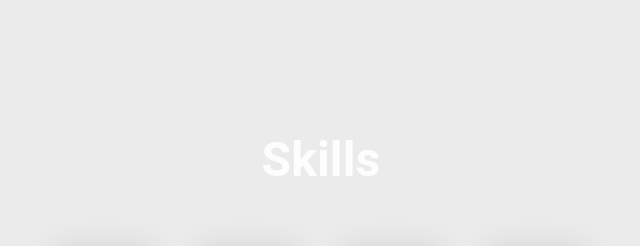
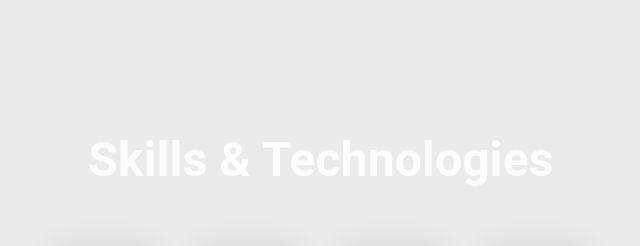
Before and after one commit to Tiwari007/Vivek_Tiwari_Portfolio, a React (Create React App) app: page / in a window 1280 px wide. Shown: the part 940-1186 px from the top of the page, without its empty margins (319-959 px from the left). Built offline with nearby package versions, Linux system fonts and the light colour scheme.

Commit message:
add linkedin link and icon

```diff
--- a/src/components/ContactUsCard.js
+++ b/src/components/ContactUsCard.js
@@ -48,6 +48,11 @@ const ContactUsCard = () => {
                         <a target="_blank" rel="noreferrer" href="https://github.com/Tiwari007"><span><i
                             className="fab fa-github"></i></span></a>
                     </li>
+                    <li className="icon discord">
+                        <span className="tooltip">LinkedIn</span>
+                        <a target="_blank" rel="noreferrer" href="https://www.linkedin.com/in/vivektiwari007/"><span><i
+                            className="fab fa-linkedin"></i></span></a>
+                    </li>
                 </ul>
             </CardActions>
         </Card>
--- a/src/pages/Skills.js
+++ b/src/pages/Skills.js
@@ -4,7 +4,7 @@ const Skills = () => {
   return (
     <div className="skills--dashboard" id="skills">
       <div className="skills">
-        <div className="skills--title">Skills</div>
+        <div className="skills--title">Skills & Technologies</div>
         <div className="container__progressbars">
           {
             skills.map((skill, index) => {
```
Also changed, not shown: src/pages/Testimonial.js (added, +9 -0 lines).
